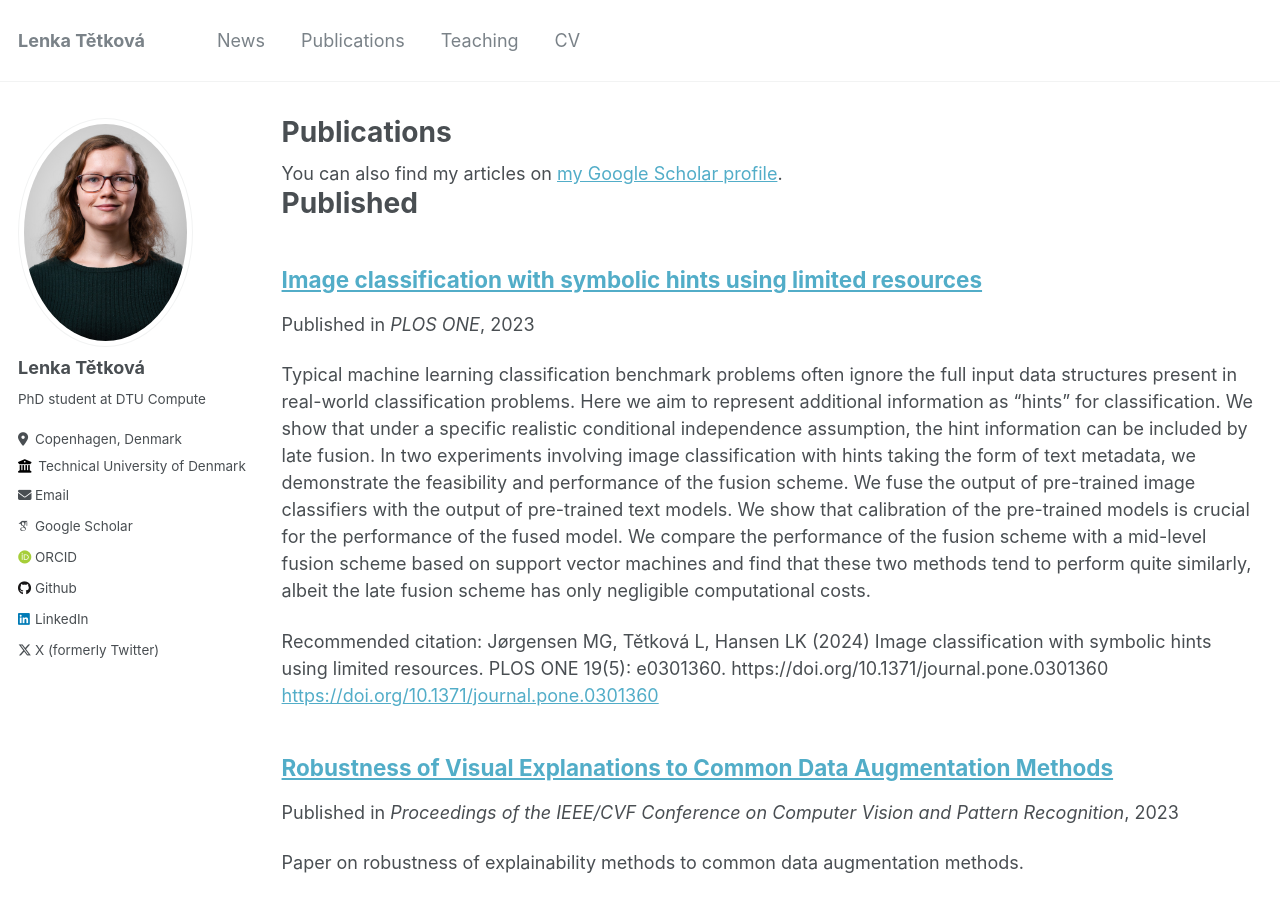
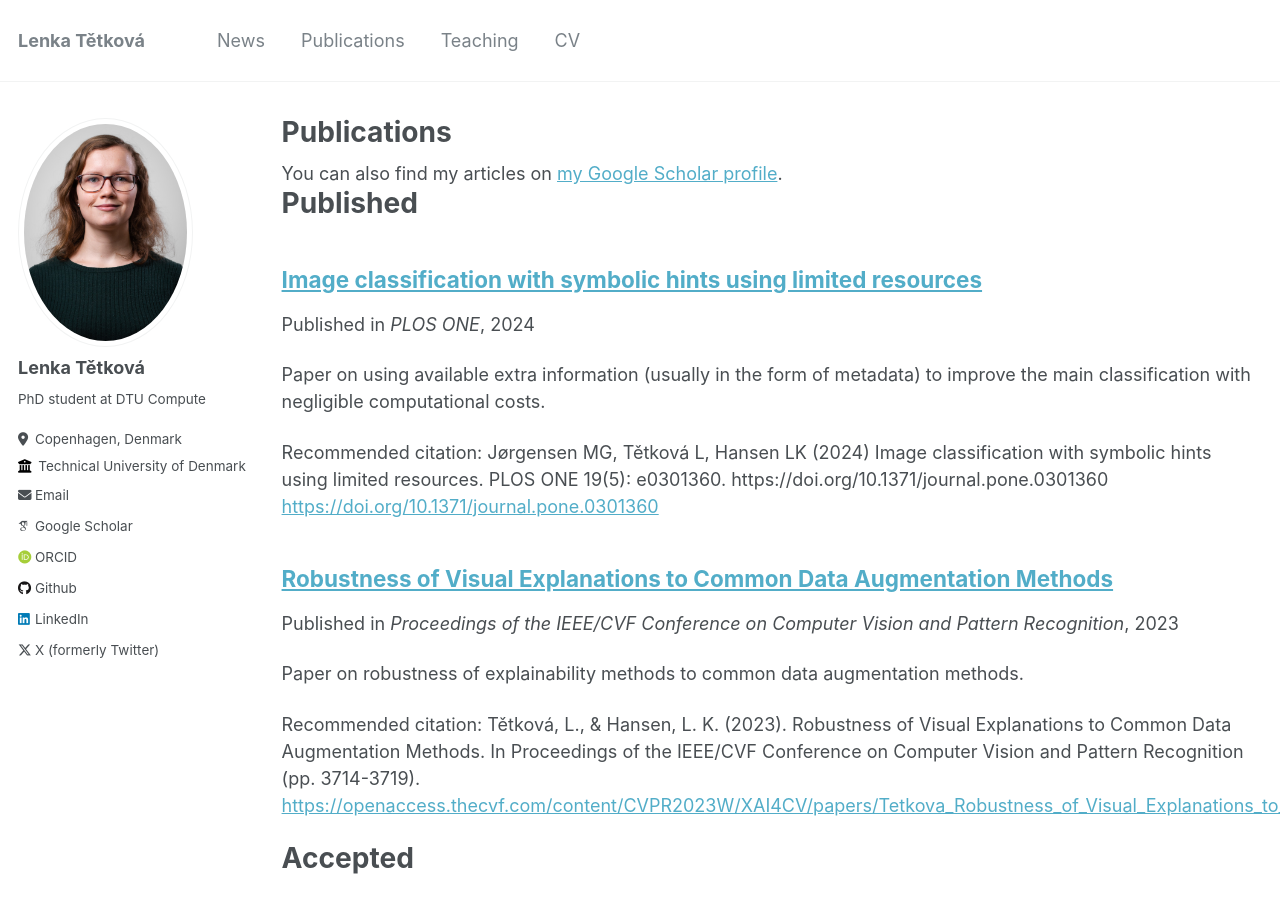
Before and after one commit to LenkaTetkova/LenkaTetkova.github.io, a Jekyll site: the page built from _pages/publications.md, in a window 1280 px wide and 900 px high. Built offline with Jekyll 4.4.1, drawn with Linux system fonts in a browser that asks for light colours; some web fonts are replaced.

Commit message:
Fusion updates

```diff
--- a/_publications/2023_09_01_fusion.md
+++ b/_publications/2023_09_01_fusion.md
@@ -2,8 +2,8 @@
 title: "Image classification with symbolic hints using limited resources"
 collection: publications
 permalink: /publications/2023-09-01-fusion
-excerpt:
-date: 2023-09-01
+excerpt: "Paper on using available extra information (usually in the form of metadata) to improve the main classification with negligible computational costs."
+date: 2024-05-21
 venue: 'PLOS ONE'
 paperurl: https://doi.org/10.1371/journal.pone.0301360
 citation: "Jørgensen MG, Tětková L, Hansen LK (2024) Image classification with symbolic hints using limited resources. PLOS ONE 19(5): e0301360. https://doi.org/10.1371/journal.pone.0301360"
```
